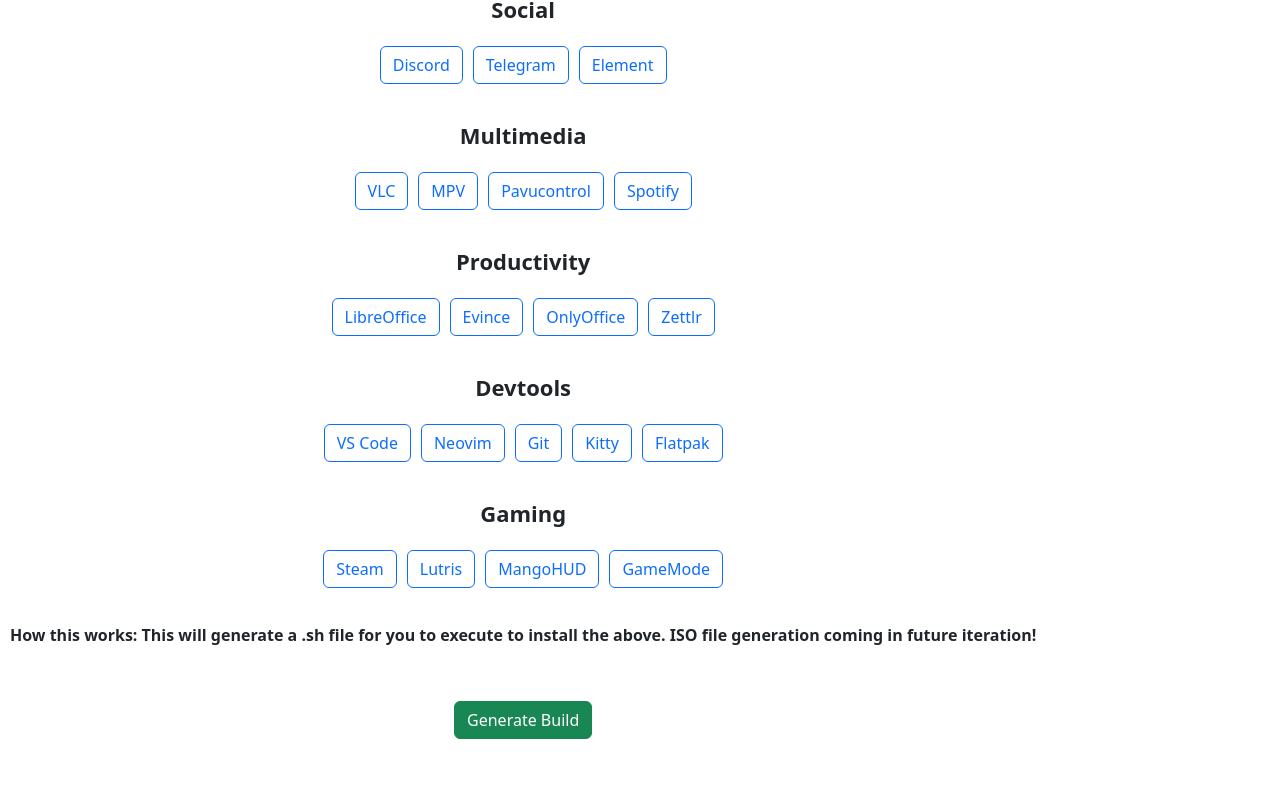
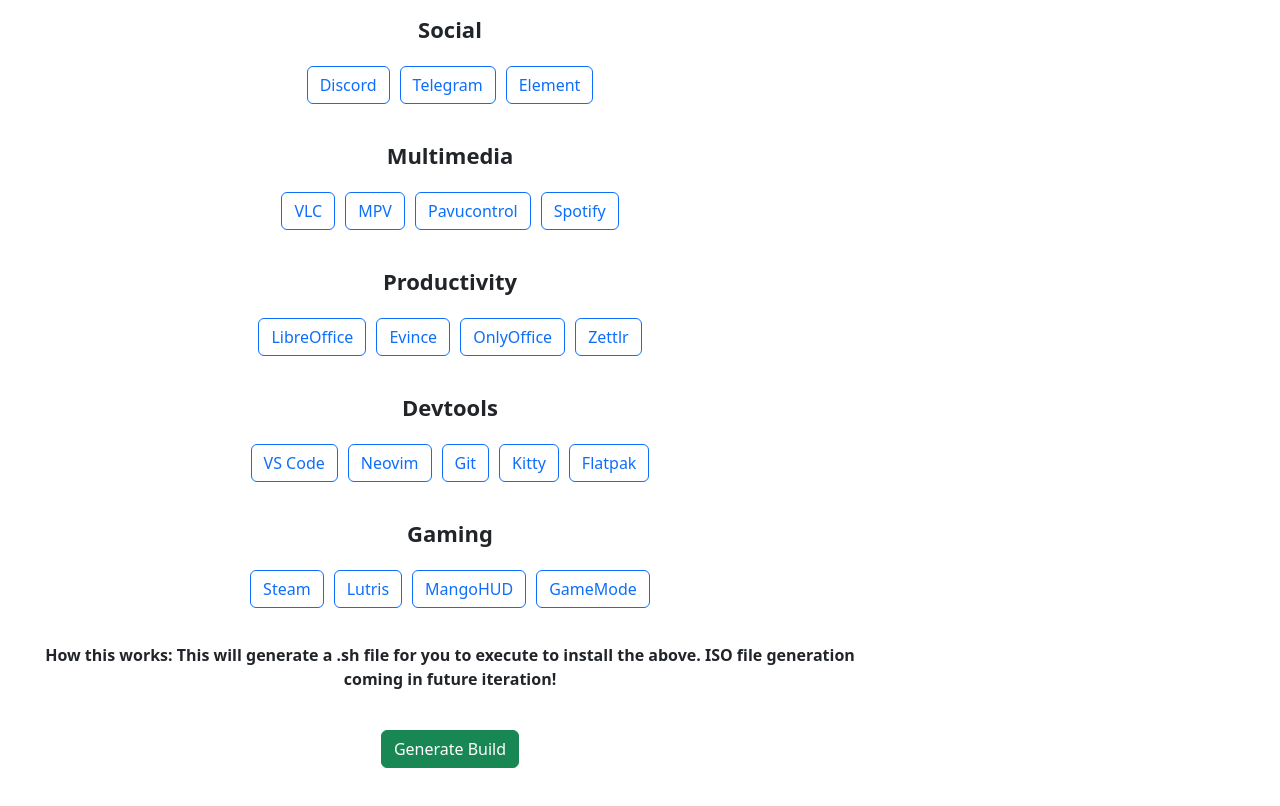
Before and after one commit to Iantaw/BuildMyDistro, a React (Vite) app in the folder BuildMyDistro/: page / in a window 1280 px wide. Shown: the part 580-1386 px from the top of the page. Built offline with nearby package versions, Linux system fonts and the light colour scheme; no server answers; the database is empty.

Commit message:
Added .sh file code formatting

```diff
--- a/BuildMyDistro/package.json
+++ b/BuildMyDistro/package.json
@@ -15,6 +15,7 @@
     "@supabase/supabase-js": "^2.52.1",
     "hono": "^4.8.5",
     "react": "^19.1.0",
+    "react-code-blocks": "^0.1.6",
     "react-dom": "^19.1.0"
   },
   "devDependencies": {
--- a/BuildMyDistro/src/App.css
+++ b/BuildMyDistro/src/App.css
@@ -1,3 +1,9 @@
+.main-container {
+  max-width: 900px;
+  margin: 0 auto;
+  padding: 20px;
+}
+
 .animated-gradient-text {
   position: relative;
   width: 100%;
@@ -221,12 +227,22 @@
   text-align: center;
   font-weight: bold;
   margin: 10px;
-  margin-bottom: 30px;
+  margin-bottom: 15px;
 }
 
 .submit-button {
   position: relative;
   align-items: center;
   text-align: center;
-  margin-bottom: 50px;
+  margin-bottom: 30px;
 }
+
+.code-output {
+  max-width: 90%;
+  width: 100%;
+  margin: 30px auto;
+  border-radius: 12px;
+  overflow: hidden;
+  box-shadow: 0 0 20px rgba(0,0,0,0.1);
+  background-color: #fff;
+}
--- a/BuildMyDistro/src/App.tsx
+++ b/BuildMyDistro/src/App.tsx
@@ -2,13 +2,16 @@
 import GradientText from './GradientText.tsx'
 import { useEffect, useState } from 'react'
 import { supabase } from './supabaseClient'
-import { GoogleGenAI } from '@google/genai'  // <-- import GoogleGenAI
+import { GoogleGenAI } from '@google/genai'
+import { CopyBlock, github } from 'react-code-blocks';
 
 function App() {
   const [apiKey, setApiKey] = useState<string | null>(null)
   const [selectedOS, setSelectedOS] = useState<string | undefined>(undefined)
   const osOptions = ['Debian', 'Arch', 'Ubuntu']
   const [isClicked, setIsClicked] = useState(false);
+  const [isDone, setIsDone] = useState(false);
+  const [aiResponse, setAiResponse] = useState<string | null>(null);
   const [selectedSecurity, setSelectedSecurity] = useState<string[]>([])
   const [selectedBrowsers, setSelectedBrowsers] = useState<string[]>([])
   const [selectedSocial, setSelectedSocial] = useState<string[]>([])
@@ -65,12 +68,12 @@
   }, [])
 
   async function handleSubmit() {
+    setIsClicked(true);
     if (!apiKey) {
       console.log('API key not loaded yet')
+      alert('Sorry! We encountered an error, please try again later.');
       return
     }
-
-    setIsClicked(true);
 
     try {
       const ai = new GoogleGenAI({
@@ -83,7 +86,8 @@
       })
 
       console.log('AI response:', response.text)
-      alert(`AI response: ${response.text}`)
+      setAiResponse(response.text ?? 'No response');
+      setIsDone(true);
     } catch (error) {
       console.error('Error generating content:', error)
     }
@@ -91,6 +95,7 @@
 
   return (
     <>
+      <div className="main-container">
         <GradientText
           colors={['#40ffaa', '#4079ff', '#40ffaa', '#4079ff', '#40ffaa']}
           animationSpeed={3}
@@ -179,15 +184,28 @@
           ISO file generation coming in future iteration!
         </p>
         <div className='submit-button'>
-        {isClicked ? (
+          {isDone ? (
+            <div className='code-output'>
+              <CopyBlock
+                text={aiResponse || ''}
+                language="text"
+                showLineNumbers={false}
+                theme={github}
+                wrapLongLines
+              />
+            </div>
+          ) : isClicked ? (
             <div className="spinner-border" role="status">
               <span className="sr-only"></span>
             </div>
           ) : (
+            <div>
               <button className="btn btn-success mt-4" onClick={handleSubmit}>
                 Generate Build
               </button>
+            </div>
           )}
+        </div>
       </div>
     </>
   );
```
Also changed, not shown: 1 other file (tests, documents, lock files or other folders). Lines whose indentation alone changed are shown as unchanged.
